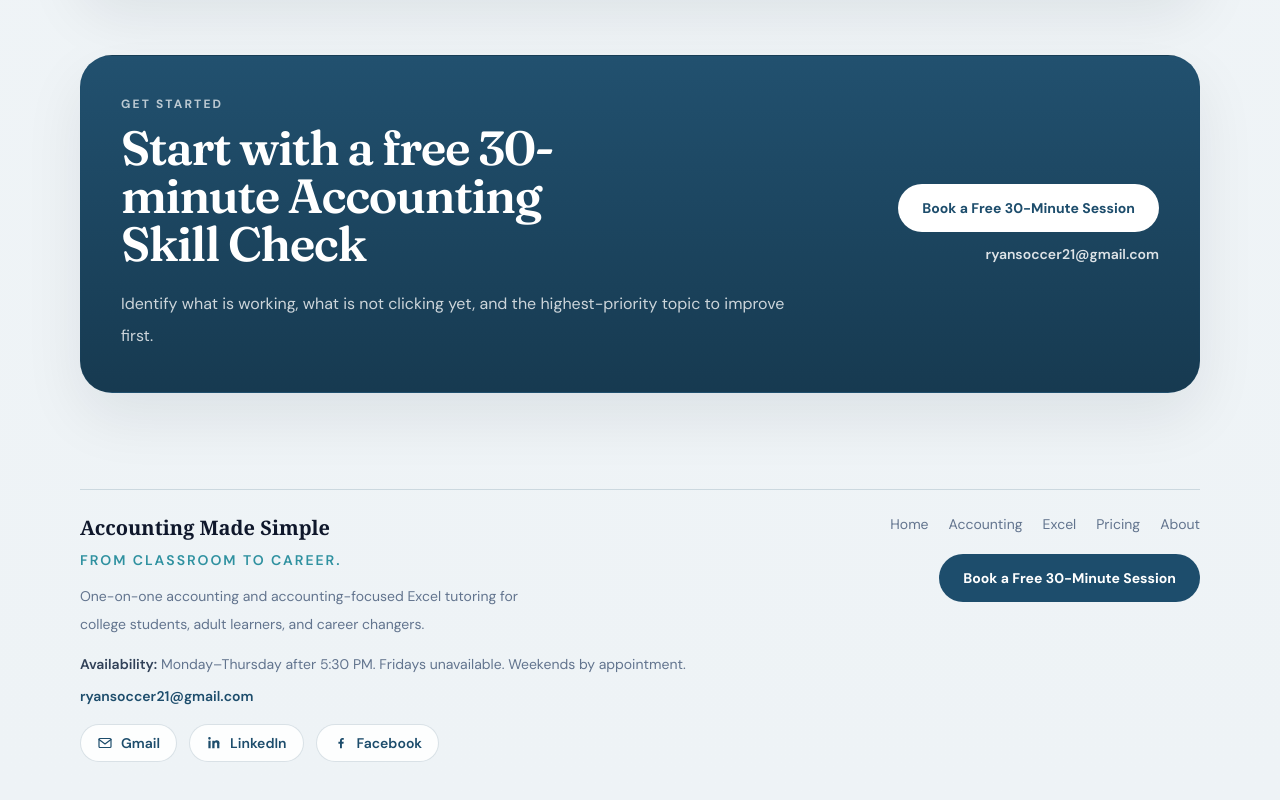
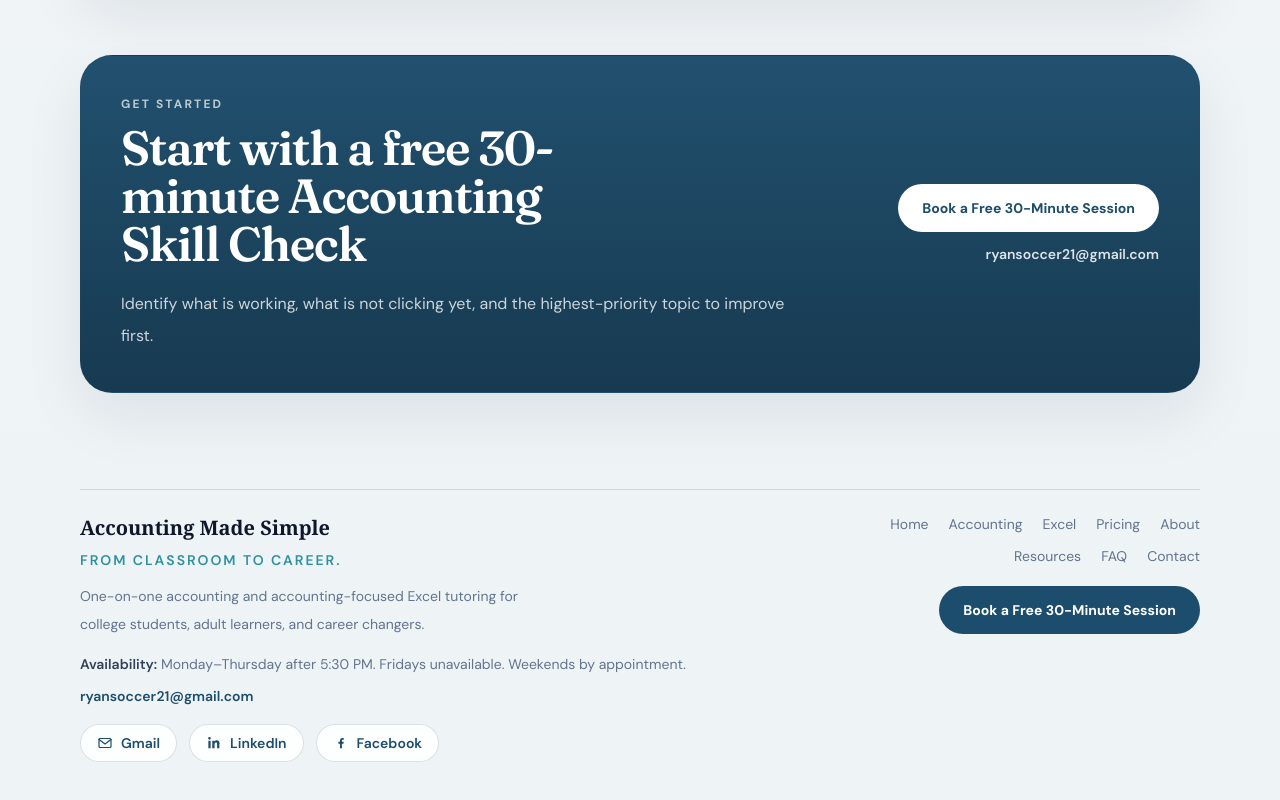
Before and after one commit to ryansoccer21-oss/accounting-made-simple, a Next.js app: page / in a window 1280 px wide. Shown: the part 7300-8100 px from the top of the page. Built offline with nearby package versions, Linux system fonts and the light colour scheme.

Commit message:
Restore utility links in footer

```diff
--- a/components/site-footer.js
+++ b/components/site-footer.js
@@ -1,6 +1,12 @@
 import Link from "next/link";
 import SocialLinks from "./social-links";
 import { contactInfo, navLinks } from "../lib/site-data";
+
+const utilityLinks = [
+  { href: "/resources", label: "Resources" },
+  { href: "/faq", label: "FAQ" },
+  { href: "/contact", label: "Contact" }
+];
 
 export default function SiteFooter() {
   return (
@@ -24,8 +30,13 @@ export default function SiteFooter() {
         </div>
 
         <div className="mt-6 md:mt-0 md:text-right">
-          <nav className="flex flex-wrap gap-5 text-sm text-slate-500 md:justify-end" aria-label="Footer">
+          <nav className="flex flex-wrap gap-5 text-sm text-slate-500 md:justify-end" aria-label="Primary footer navigation">
             {navLinks.map((link) => (
+              <Link key={link.href} className="transition hover:text-[color:var(--brand)]" href={link.href}>{link.label}</Link>
+            ))}
+          </nav>
+          <nav className="mt-3 flex flex-wrap gap-5 text-sm text-slate-500 md:justify-end" aria-label="Secondary footer navigation">
+            {utilityLinks.map((link) => (
               <Link key={link.href} className="transition hover:text-[color:var(--brand)]" href={link.href}>{link.label}</Link>
             ))}
           </nav>
```
